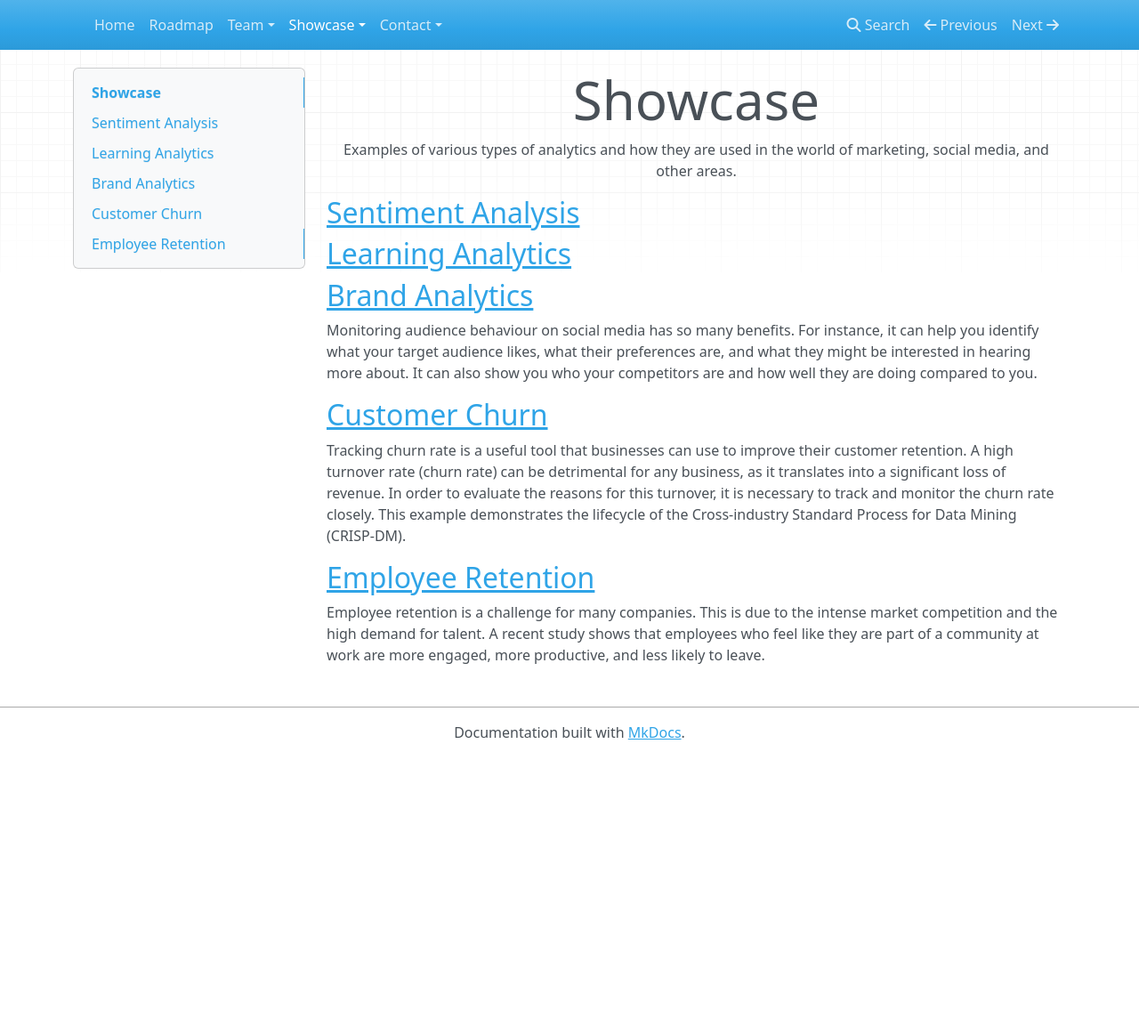
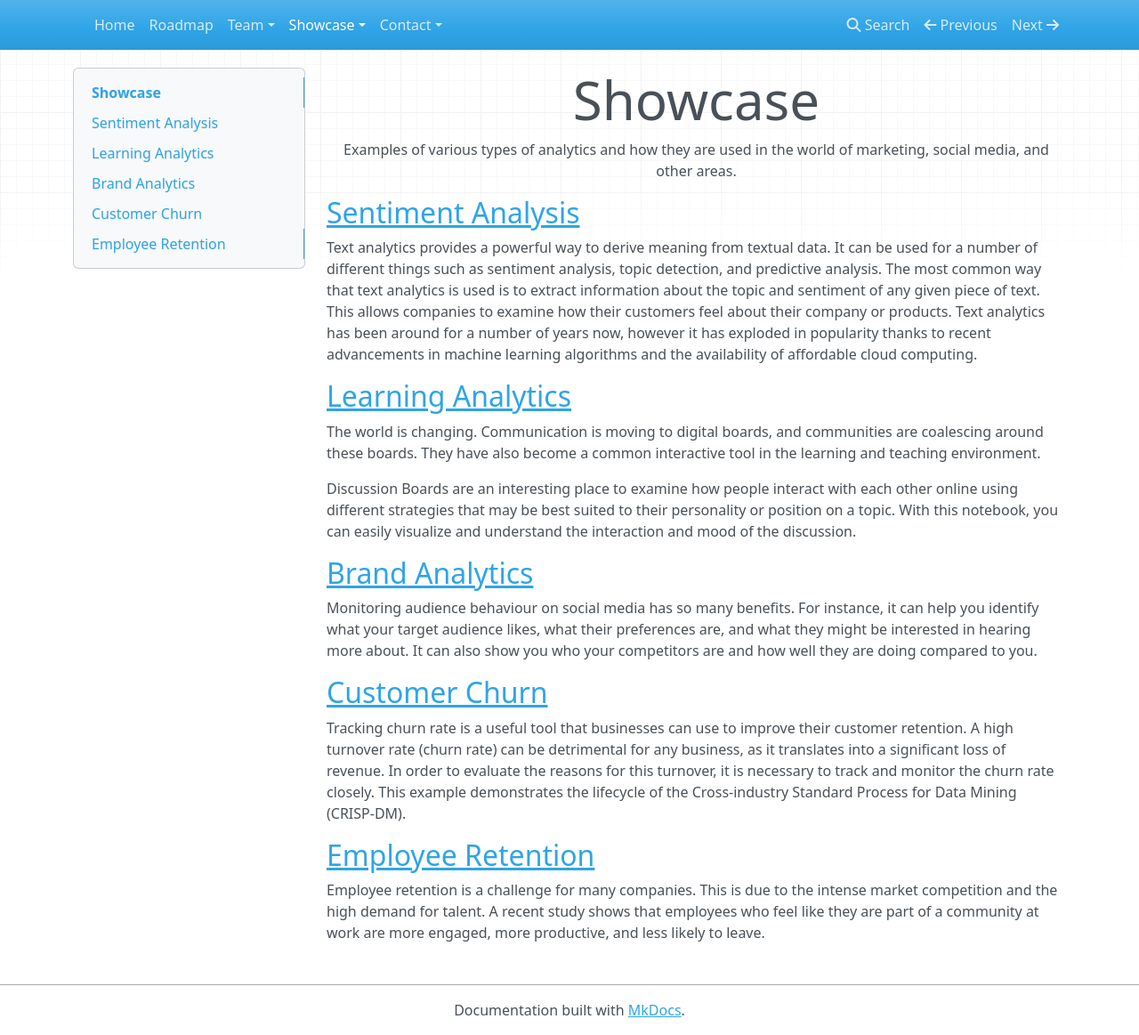
Before and after one commit to michaelborck/tbac, an MkDocs documentation site: the page built from docs/showcase/index.md, in a window 1280 px wide and 1163 px high. Shown: the whole window at 89% size. Built offline with MkDocs 1.6.1, drawn with Linux system fonts in a browser that asks for light colours; nearby versions of some CDN libraries.

```diff
--- a/docs/showcase/index.md
+++ b/docs/showcase/index.md
@@ -5,7 +5,27 @@ of marketing, social media, and other areas.
 
 ## [Sentiment Analysis](simple-sentiment/simple-sentiment.md)
 
+Text analytics provides a powerful way to derive meaning from textual data.
+It can be used for a number of different things such as sentiment analysis,
+topic detection, and predictive analysis. The most common way that text
+analytics is used is to extract information about the topic and sentiment of
+any given piece of text. This allows companies to examine how their customers
+feel about their company or products. Text analytics has been around for a
+number of years now, however it has exploded in popularity thanks to recent
+advancements in machine learning algorithms and the availability of
+affordable cloud computing.
+
 ## [Learning Analytics](discussion-board/discussion-board.md)
+
+The world is changing. Communication is moving to digital boards, and
+communities are coalescing around these boards. They have also become a
+common interactive tool in the learning and teaching environment.
+
+Discussion Boards are an interesting place to examine how people interact
+with each other online using different strategies that may be best suited
+to their personality or position on a topic. With this notebook, you can
+easily visualize and understand the interaction and mood of the discussion.
+
 
 ## [Brand Analytics](brand-analytics/brand-analytics.md)
 
--- a/mkdocs.yml
+++ b/mkdocs.yml
@@ -29,7 +29,7 @@ nav:
         - Customer Churn:
             - Overview: showcase/customer-churn/00_crisp-dm.md
             - Business Understanding: showcase/customer-churn/01_business-understanding.md
-            - Data Understanding: showcase/customer-churn/02_data-understanding.md
+            - Data Understanding: showcase/customer-churn/02_data-understanding/02_data-understanding.md
             - Data Preparation: showcase/customer-churn/03_data-preparation.md
             - Modeling: showcase/customer-churn/04_modeling.md
             - Evaluation: showcase/customer-churn/05_evaluaiton.md
```
Also changed, not shown: docs/showcase/customer-churn/00_crisp-dm.md (+1 -1 lines), docs/showcase/customer-churn/02_data-understanding/02_data-understanding.md (renamed from docs/showcase/customer-churn/02_data-understanding.md, +17 -2 lines), docs/showcase/customer-churn/03_data-preparation.md (+28 -0 lines), docs/showcase/simple-sentiment/simple-sentiment.md (+12 -0 lines), docs/showcase/customer-churn/02_data-understanding/output_10_1.png (renamed from docs/showcase/customer-churn/output_10_1.png), docs/showcase/customer-churn/02_data-understanding/output_11_1.png (added), docs/showcase/customer-churn/02_data-understanding/output_12_1.png (added), docs/showcase/customer-churn/02_data-understanding/output_13_1.png (renamed from docs/showcase/customer-churn/output_11_1.png), docs/showcase/customer-churn/02_data-understanding/output_8_1.png (renamed from docs/showcase/customer-churn/output_8_1.png), docs/showcase/customer-churn/02_data-understanding/output_9_1.png (renamed from docs/showcase/customer-churn/output_9_1.png).
